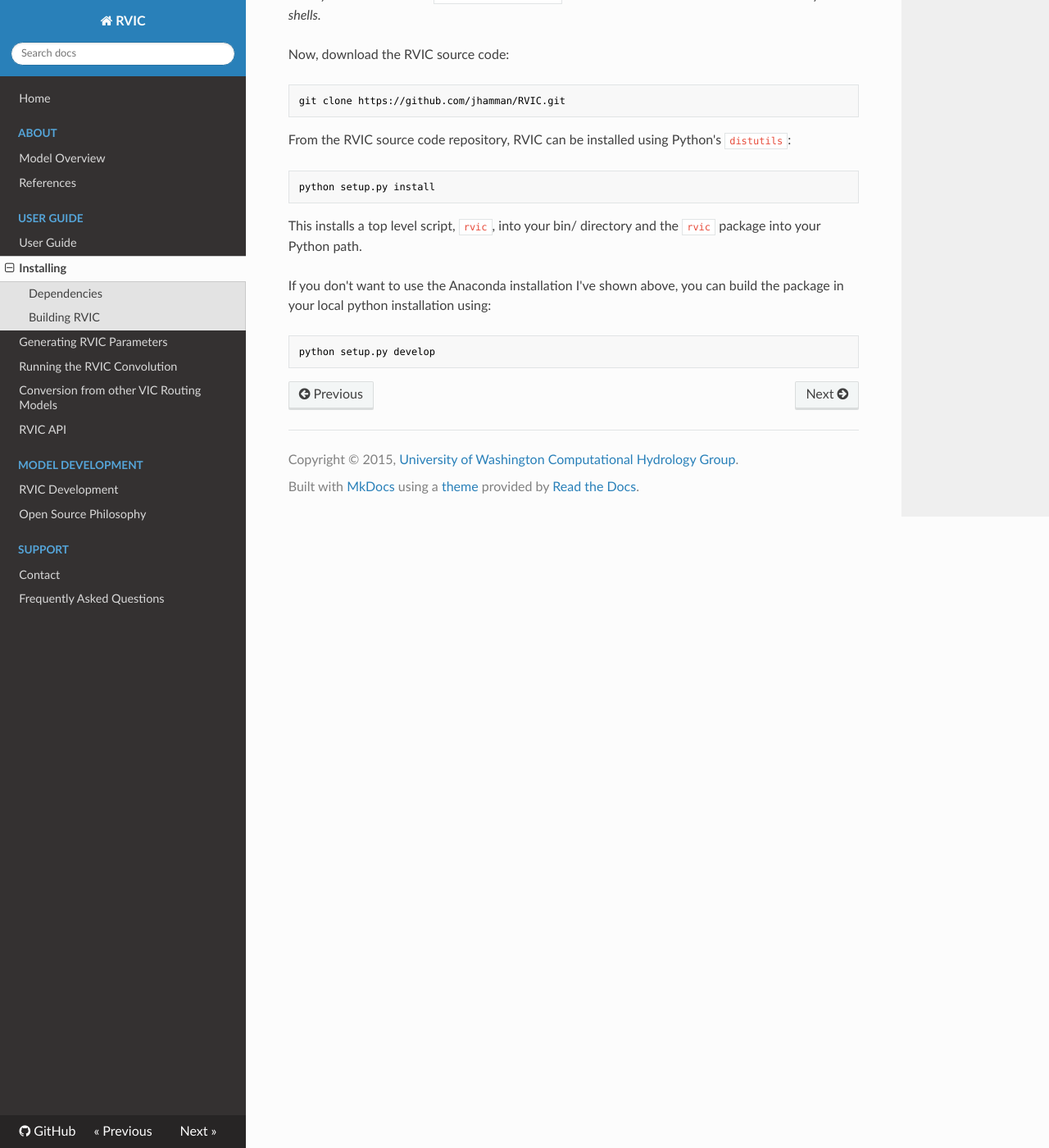
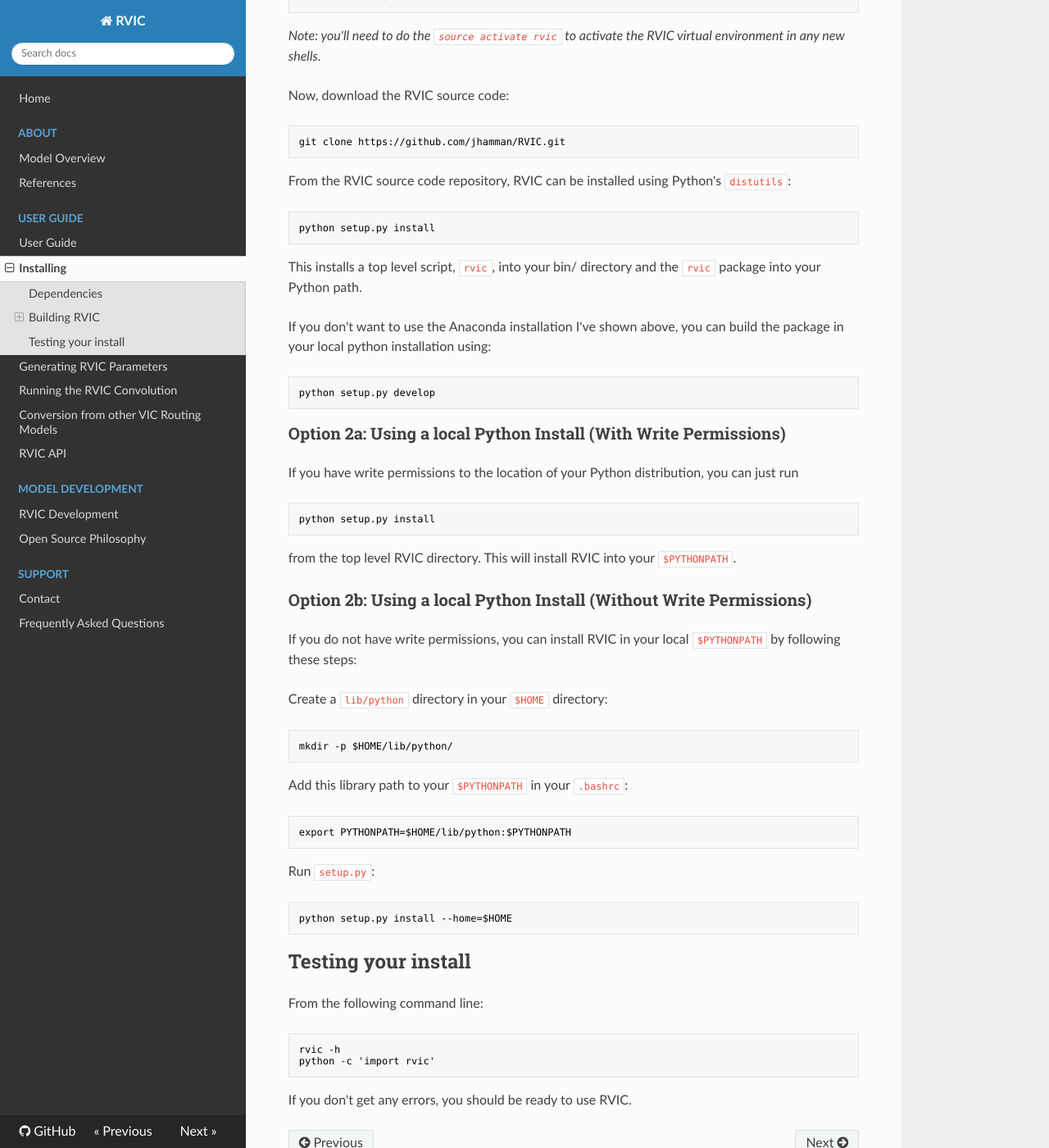
Before and after one commit to UW-Hydro/RVIC, an MkDocs documentation site: the page built from docs/user-guide/install.md, in a window 1280 px wide and 1400 px high, scrolled down 793 px. Shown: the whole window at 82% size. Built offline with MkDocs 1.6.1, drawn with Linux system fonts in a browser that asks for light colours; nearby versions of some CDN libraries; old or Windows-style settings are respelled for this version of MkDocs; some of the changed text lies outside the part shown.

Commit message:
add instructions for building RVIC without Anaconda

````diff
--- a/docs/user-guide/install.md
+++ b/docs/user-guide/install.md
@@ -12,6 +12,9 @@
 - [cdo.py](https://github.com/Try2Code/cdo-bindings)
 
 ## Building RVIC
+
+### Option 1:  Using Anaconda
+
 The easiest way to install RVIC and its dependencies is to use the [Anaconda Python distribution](https://store.continuum.io/cshop/anaconda/).
 
 To install Anaconda, follow these two simple steps (check to make sure the installer version is the most current)
@@ -45,3 +48,46 @@
 ```python
 python setup.py develop
 ```
+
+### Option 2a:  Using a local Python Install (With Write Permissions)
+
+If you have write permissions to the location of your Python distribution, you can just run
+
+```shell
+python setup.py install
+```
+
+from the top level RVIC directory.  This will install RVIC into your `$PYTHONPATH`.
+
+### Option 2b:  Using a local Python Install (Without Write Permissions)
+
+If you do not have write permissions, you can install RVIC in your local `$PYTHONPATH` by following these steps:
+
+Create a `lib/python` directory in your `$HOME` directory:
+
+```shell
+mkdir -p $HOME/lib/python/
+```
+
+Add this library path to your `$PYTHONPATH` in your `.bashrc`:
+
+```shell
+export PYTHONPATH=$HOME/lib/python:$PYTHONPATH
+```
+
+Run `setup.py`:
+
+```shell
+python setup.py install --home=$HOME
+```
+
+## Testing your install
+
+From the following command line:
+
+```shell
+rvic -h
+python -c 'import rvic'
+```
+
+If you don't get any errors, you should be ready to use RVIC.
````
